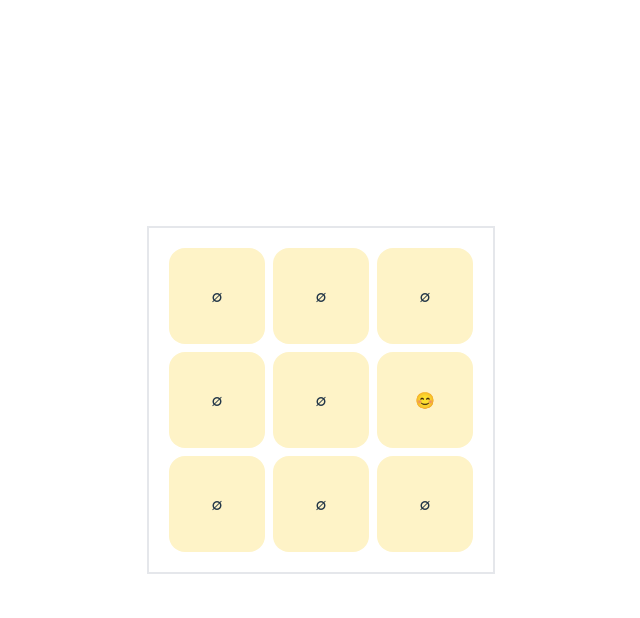
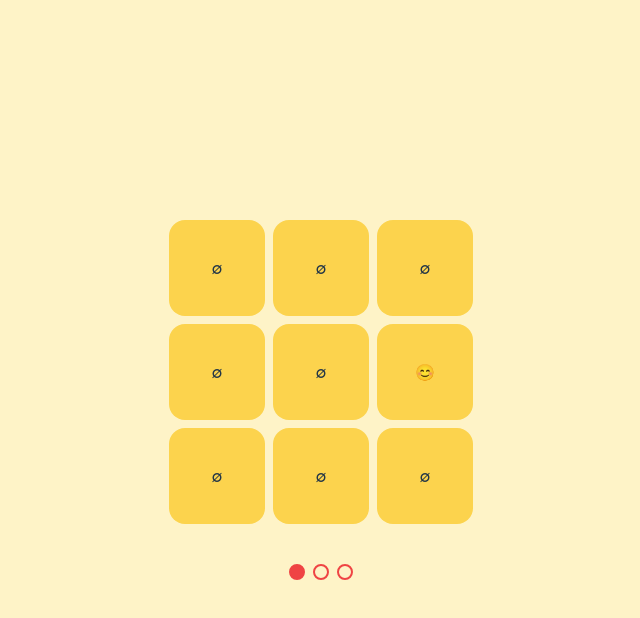
Before and after one commit to zjor/smile-hunter, a Preact app: page / in a window 1280 px wide. Both pictures are taken after a click on the button "Start". Shown: the top 618 px of the page, without its empty margins (319-959 px from the left). Built offline with nearby package versions, Linux system fonts and the light colour scheme.

Commit message:
basic flow

```diff
--- a/index.html
+++ b/index.html
@@ -1,13 +1,13 @@
 <!doctype html>
 <html lang="en">
-  <head>
-    <meta charset="UTF-8" />
-    <link rel="icon" type="image/svg+xml" href="/vite.svg" />
-    <meta name="viewport" content="width=device-width, initial-scale=1.0" />
+<head>
+    <meta charset="UTF-8"/>
+    <link rel="icon" type="image/svg+xml" href="/vite.svg"/>
+    <meta name="viewport" content="width=device-width, initial-scale=1.0"/>
     <title>Smile Hunter</title>
-  </head>
-  <body>
-    <div id="app"></div>
+</head>
+<body>
+    <div id="app" class="w-full h-[100vh]"></div>
     <script type="module" src="/src/main.tsx"></script>
-  </body>
+</body>
 </html>
--- a/src/app.css
+++ b/src/app.css
@@ -1,10 +1,3 @@
-#app {
-  max-width: 1280px;
-  margin: 0 auto;
-  padding: 2rem;
-  text-align: center;
-}
-
 .logo {
   height: 6em;
   padding: 1.5em;
--- a/src/app.tsx
+++ b/src/app.tsx
@@ -1,63 +1,17 @@
 import './app.css'
 import {useState} from "preact/hooks";
+import {StartView} from "./views/StartView.tsx";
+import {GameView} from "./views/GameView.tsx";
+import {ResultsView} from "./views/ResultsView.tsx";
 
-enum GameState {
+export enum GameState {
     NOT_STARTED,
     STARTED,
     FINISHED
 }
 
-interface BlockProps {
-    isSmile: boolean
-    onClick?: () => void
-}
-
-interface ViewProps {
+export interface ViewProps {
     setGameState: (state: GameState) => void
-}
-
-function Block({isSmile, onClick}: BlockProps) {
-    return (
-        <div
-            className="w-[96px] h-[96px] bg-amber-100 flex items-center justify-center rounded-2xl cursor-pointer"
-            onClick={onClick}>
-            {isSmile ? '\u{1F60A}' : '\u{2205}'}
-        </div>
-    )
-}
-
-function StartView({setGameState}: ViewProps) {
-    return (
-        <div>
-            <button onClick={() => setGameState(GameState.STARTED)}>Start</button>
-        </div>
-    )
-}
-
-function GameView({setGameState}: ViewProps) {
-    const blocks = Array(9).fill(false)
-    const faceIndex = Math.floor(Math.random() * blocks.length)
-    blocks[faceIndex] = true
-
-    return (
-        <div className="p-5 border-2 grid grid-cols-3 gap-2">
-            {blocks.map(block => (
-                <Block
-                    isSmile={block}
-                    onClick={() => block && setGameState(GameState.FINISHED)}
-                />
-            ))}
-        </div>
-    )
-}
-
-function ResultsView({setGameState}: ViewProps) {
-    return (
-        <div className="p-5 border-2 flex flex-col gap-2">
-            <h2>Game Over!</h2>
-            <button onClick={() => setGameState(GameState.NOT_STARTED)}>Play again</button>
-        </div>
-    )
 }
 
 export function App() {
--- /dev/null
+++ b/src/components/block/Block.css
@@ -0,0 +1,15 @@
+.block {
+    @apply w-[96px] h-[96px] bg-amber-300 flex items-center justify-center rounded-2xl cursor-pointer
+}
+
+.invalid {
+    animation: shake 0.3s ease-in-out 0s 2; /* Shake for 0.3 seconds, 3 times */
+}
+
+@keyframes shake {
+    0% { transform: translateX(0) rotate(0deg); }
+    25% { transform: translateX(-4px) rotate(-2deg); }
+    50% { transform: translateX(4px) rotate(2deg); }
+    75% { transform: translateX(-4px) rotate(-2deg); }
+    100% { transform: translateX(0) rotate(0deg); }
+}
--- /dev/null
+++ b/src/components/block/Block.tsx
@@ -0,0 +1,26 @@
+import "./Block.css"
+import {useState} from "preact/hooks";
+
+export interface BlockProps {
+    correct: boolean
+    onClick?: () => void
+}
+
+export function Block({correct, onClick}: BlockProps) {
+    const [isShaking, setShaking] = useState(false)
+    const _onClick = () => {
+        if (!correct) {
+            setShaking(true)
+            setTimeout(() => setShaking(false), 600)
+        }
+        onClick && onClick()
+    }
+
+    return (
+        <div
+            className={`block ${isShaking ? 'invalid' : ''}`}
+            onClick={_onClick}>
+            {correct ? '\u{1F60A}' : '\u{2205}'}
+        </div>
+    )
+}
--- /dev/null
+++ b/src/components/pagination-dots/PaginationDots.css
@@ -0,0 +1,7 @@
+.dot {
+    @apply w-[16px] h-[16px] rounded-full border-2 border-red-500;
+}
+
+.filled {
+    @apply bg-red-500
+}
--- /dev/null
+++ b/src/components/pagination-dots/PaginationDots.tsx
@@ -0,0 +1,18 @@
+import "./PaginationDots.css"
+
+interface PaginationDotsProps {
+    total: number;
+    filled: number;
+}
+
+export function PaginationDots({total, filled}: PaginationDotsProps) {
+    const dots = Array(total).fill(false).map((_, i) => i < filled)
+
+    return (
+        <div className="flex flex-row gap-2">
+            {dots.map(dot => (
+                <div className={`dot ${dot ? 'filled' : ''}`}></div>
+            ))}
+        </div>
+    )
+}
--- /dev/null
+++ b/src/views/GameView.tsx
@@ -0,0 +1,40 @@
+import {GameState, ViewProps} from "../app.tsx";
+import {Block} from "../components/block/Block.tsx";
+import {PaginationDots} from "../components/pagination-dots/PaginationDots.tsx";
+import {useState} from "preact/hooks";
+
+const totalRounds = 3
+
+export function GameView({setGameState}: ViewProps) {
+    const [round, setRound] = useState<number>(1);
+
+    const blocks = Array(9).fill(false)
+    const faceIndex = Math.floor(Math.random() * blocks.length)
+    blocks[faceIndex] = true
+
+    const _onClick = (correct: boolean) => {
+        if (correct) {
+            if (round == totalRounds) {
+                setGameState(GameState.FINISHED)
+            } else {
+                setRound(round + 1)
+            }
+        }
+    }
+
+    return (
+        <div className="w-full h-[100vh] flex flex-col items-center justify-center bg-amber-100">
+            <div className="grid grid-cols-3 gap-2">
+                {blocks.map(correct => (
+                    <Block
+                        correct={correct}
+                        onClick={() => _onClick(correct)}
+                    />
+                ))}
+            </div>
+            <div className="pt-10">
+                <PaginationDots total={totalRounds} filled={round}/>
+            </div>
+        </div>
+    )
+}
--- /dev/null
+++ b/src/views/ResultsView.tsx
@@ -0,0 +1,10 @@
+import {GameState, ViewProps} from "../app.tsx";
+
+export function ResultsView({setGameState}: ViewProps) {
+    return (
+        <div className="w-full h-[100vh] flex flex-col items-center justify-center bg-amber-100">
+            <div className="text-3xl mb-[48px]">Happy End!</div>
+            <button onClick={() => setGameState(GameState.NOT_STARTED)}>Play again</button>
+        </div>
+    )
+}
--- /dev/null
+++ b/src/views/StartView.tsx
@@ -0,0 +1,12 @@
+import {GameState, ViewProps} from "../app.tsx";
+
+export function StartView({setGameState}: ViewProps) {
+    return (
+        <div className="w-full h-[100vh] flex flex-col items-center justify-center bg-amber-100">
+            <div className="w-[128px] h-[128px] mb-[48px] bg-amber-500 rounded-2xl">
+                {/* logo */}
+            </div>
+            <button onClick={() => setGameState(GameState.STARTED)}>Start</button>
+        </div>
+    )
+}
```
